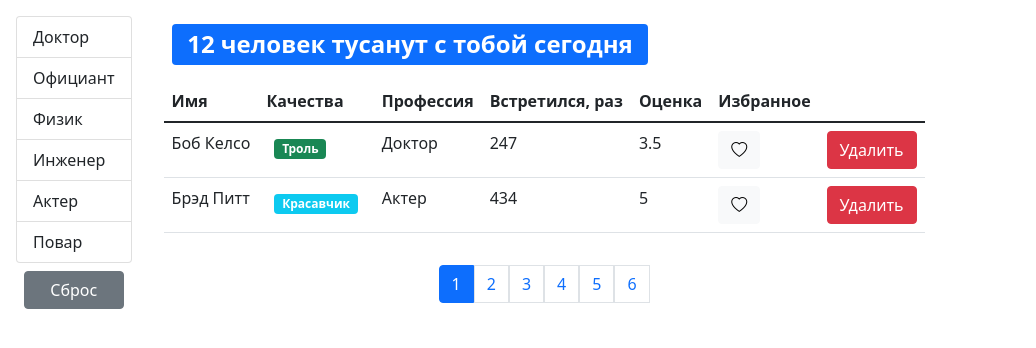
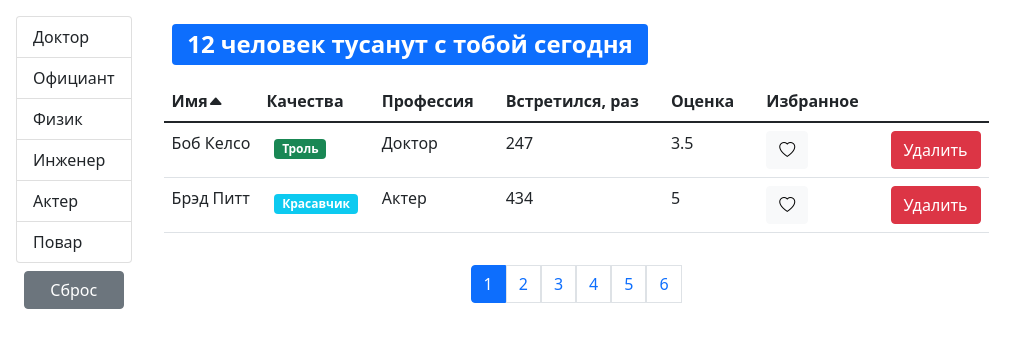
Before and after one commit to andre-korkin/fast-company, a React (Create React App) app: page / in a window 1280 px wide. Shown: the top 348 px of the page, without its empty margins (0-1036 px from the left). Built offline with nearby package versions, Linux system fonts and the light colour scheme.

Commit message:
task Sort complited

```diff
--- /dev/null
+++ b/src/components/caret.jsx
@@ -0,0 +1,14 @@
+import React from 'react'
+import PropTypes from 'prop-types'
+
+
+const Caret = ({ column, dir }) => {
+    return <i className={'bi bi-caret-' + dir[0] + '-fill'} style={ { opacity: dir[1] } } />
+}
+
+Caret.propTypes = {
+    column: PropTypes.string.isRequired,
+    dir: PropTypes.array.isRequired
+}
+
+export default Caret
--- a/src/components/users.jsx
+++ b/src/components/users.jsx
@@ -21,7 +21,6 @@ const Users = ({ users, ...rest }) => {
     const [sortBy, setSortBy] = useState({ iter: 'name', order: 'asc' })
 
     const usersFilterProf = profSelected ? users.filter(user => user.profession._id === profSelected._id) : users
-
     const usersSorted = _.orderBy(usersFilterProf, [sortBy.iter], [sortBy.order])
 
     const count = usersSorted.length
@@ -80,7 +79,6 @@ const Users = ({ users, ...rest }) => {
     function handleFavorite (id) {
         const newStatus = { ...status }
         newStatus[id] = !status[id]
-        console.log(newStatus)
         setStatus(newStatus)
     }
 
--- a/src/components/usersTableHead.jsx
+++ b/src/components/usersTableHead.jsx
@@ -1,19 +1,56 @@
-import React from 'react'
+import React, { useState } from 'react'
 import PropTypes from 'prop-types'
+import Caret from './caret'
 
 
 const UsersTableHead = ({ columns, onSort }) => {
+    const dirInit = {}  // Инициализируем объект стрелок по каждой колонке, которая нуждается в сортировке
+    for (const column of columns) {
+        if (column.iter) {
+            if (column.iter === 'name') {  // У первой колонки по умолчанию стрелка видна
+                dirInit[column.iter] = ['up', '1']
+            }
+            else {
+                dirInit[column.iter] = ['up', '0']
+            }
+        }
+    }
+    const [direction] = useState(dirInit)
+
     return (
         <tr>
             {columns.map((column, index) => {
                 return (
-                    <th key={index} onClick={column.iter ? () => onSort(column.iter) : null} role={column.iter ? 'button' : ''} scope="col">
+                    <th key={index} onClick={column.iter ? () => handleClick(column.iter) : null} role={column.iter ? 'button' : ''} scope="col">
                         {column.name ? column.name : ''}
+                        {column.iter ? <Caret column={column.iter} dir={direction[column.iter]} /> : ''}
                     </th>
                 )
             })}
         </tr>
     )
+
+
+    function handleClick (iter) {
+        onSort(iter)
+        Object.keys(direction).forEach(col => {
+            if (col !== iter) {
+                direction[col] = ['up', '0']
+            }
+        })
+
+        if (direction[iter][1] === '0') {
+            direction[iter] = ['up', '1']
+        }
+        else {
+            if (direction[iter][0] === 'up') {
+                direction[iter][0] = 'down'
+            }
+            else {
+                direction[iter][0] = 'up'
+            }
+        }
+    }
 }
 
 UsersTableHead.propTypes = {
```
